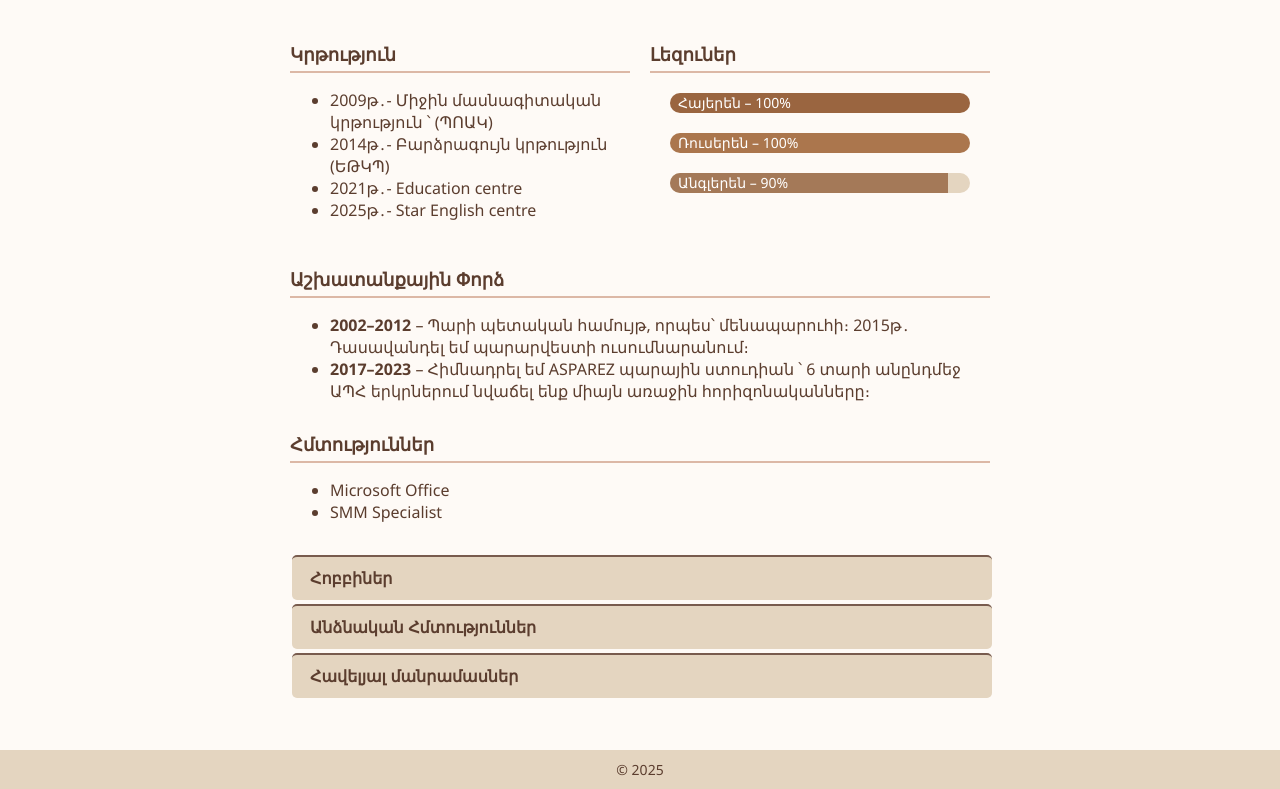
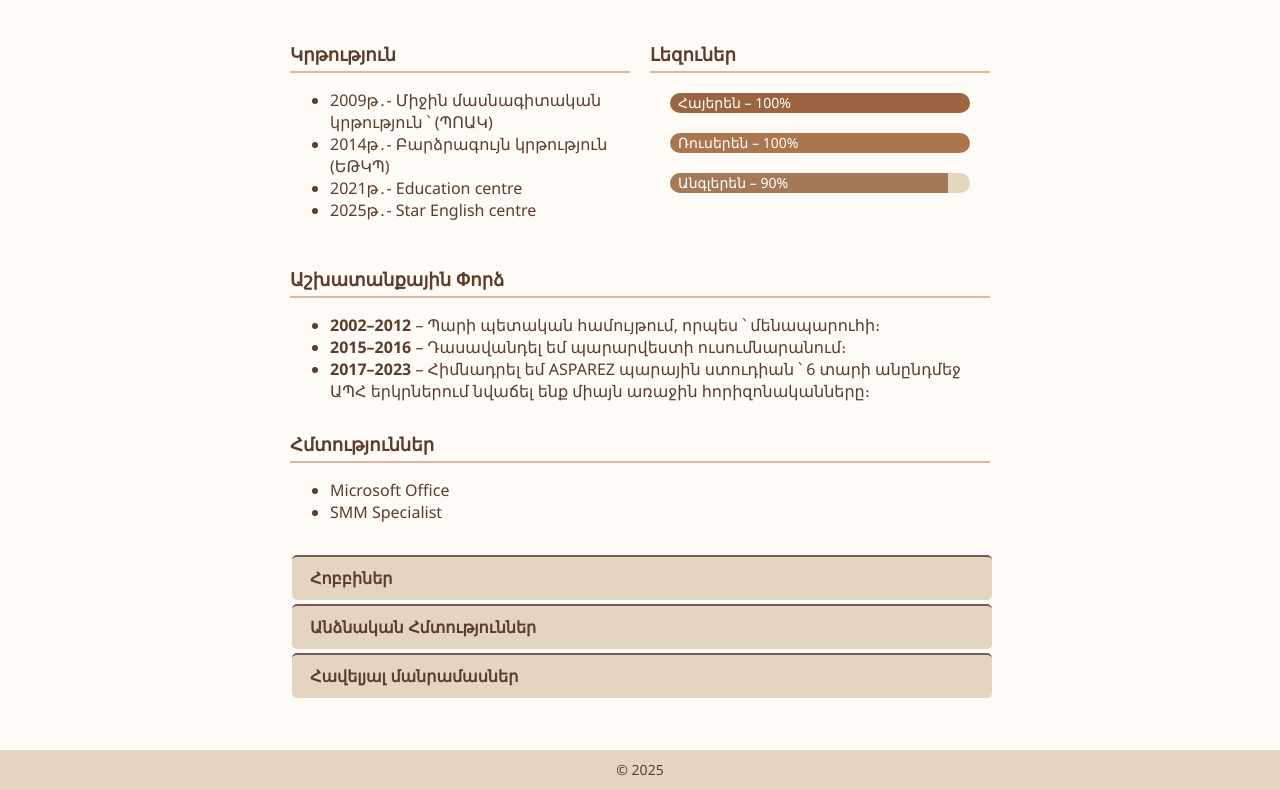
Before and after one commit to LarryAvanesyan/Larry-Avanesyan-CV, a plain HTML site: page index.html in a window 1280 px wide. Shown: the part 894-1683 px from the top of the page. Drawn offline with nearby package versions, Linux system fonts and the light colour scheme.

Commit message:
Add files via upload

```diff
--- a/index.html
+++ b/index.html
@@ -194,7 +194,8 @@
     <section>
       <h2>Աշխատանքային Փորձ</h2>
       <ul>
-        <li><strong>2002–2012</strong> – Պարի պետական համույթ, որպես՝ մենապարուհի։ 2015թ․Դասավանդել եմ պարարվեստի ուսումնարանում։ </li>
+        <li><strong>2002–2012</strong> – Պարի պետական համույթում, որպես ՝ մենապարուհի։</li>
+        <li><strong>2015–2016</strong> – Դասավանդել եմ պարարվեստի ուսումնարանում։ </li>
         <li><strong>2017–2023</strong> – Հիմնադրել եմ ASPAREZ պարային ստուդիան ՝ 6 տարի անընդմեջ ԱՊՀ երկրներում նվաճել ենք միայն առաջին հորիզոնականները։</li>
       </ul>
       </div>
```
Also changed, not shown: 1 other file.
